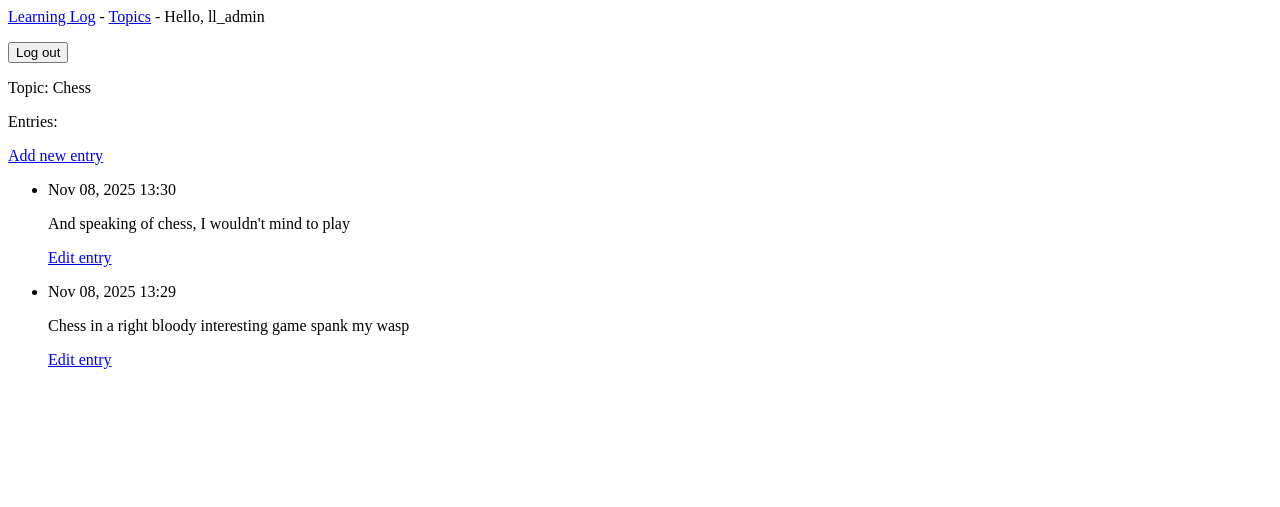
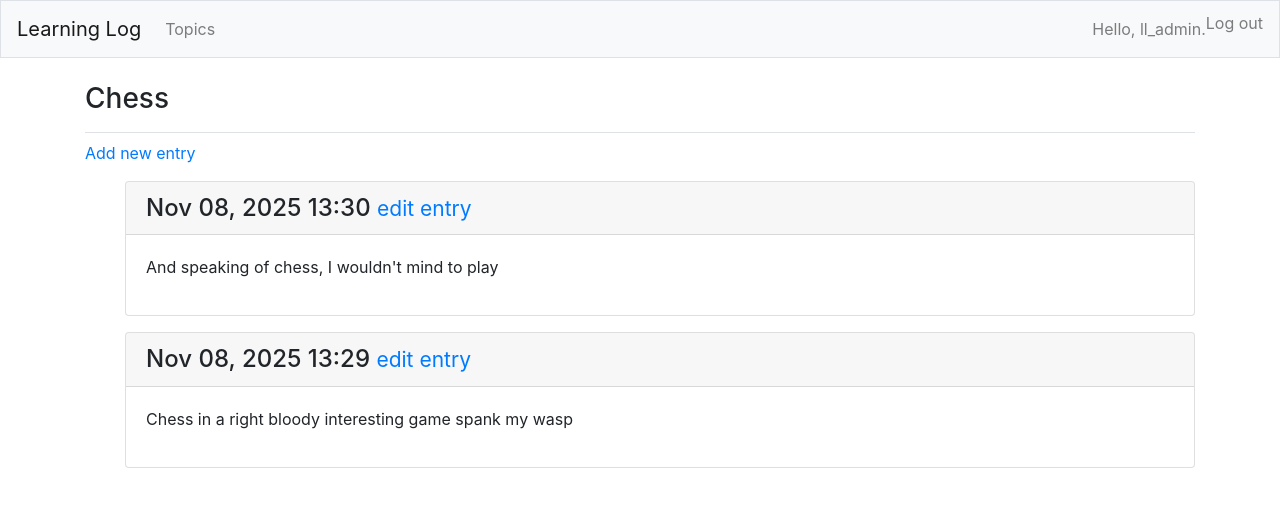
Before and after one commit to callumgordon90/django_practice, a Django app: page /topics/1/ in a window 1280 px wide. Shown: the top 507 px of the page. Run offline with Django 5.2, Linux system fonts and the light colour scheme; a user stored in the database is signed in; data comes from the database, SQL or seed files in the repository; both versions use the stored data as it was after the commit; some libraries are stand-ins or nearby versions.

Commit message:
finished django project

```diff
--- a/learning_log/settings.py
+++ b/learning_log/settings.py
@@ -34,6 +34,8 @@ INSTALLED_APPS = [
     #My apps:
     'learning_logs',
     'users',
+    #Third party apps:
+    'bootstrap4',
     #Default django apps:
     'django.contrib.admin',
     'django.contrib.auth',
--- a/learning_logs/templates/learning_logs/base.html
+++ b/learning_logs/templates/learning_logs/base.html
@@ -1,20 +1,69 @@
-<p>
-    <a href="{% url 'learning_logs:index' %}">Learning Log</a> -
-    <a href="{% url 'learning_logs:topics' %}">Topics</a> -
-    {% if user.is_authenticated %}
-        Hello, {{ user.username }}
+{% load bootstrap4 %}
 
-        <form action="{% url 'users:logout' %}" method="post" style="display:inline;">
-            {% csrf_token %}
-            <button type="submit">
+<!doctype html>
+<html lang="en">
+<head>
+  <meta charset="utf-8">
+  <meta name="viewport" content="width=device-width, initial-scale=1,
+    shrink-to-fit=no">
+  <title>Learning Log</title>
+
+  {% bootstrap_css %}
+  {% bootstrap_javascript jquery='full' %}
+
+</head>
+<body>
+
+  <nav class="navbar navbar-expand-md navbar-light bg-light mb-4 border">
+
+    <a class="navbar-brand" href="{% url 'learning_logs:index'%}">
+        Learning Log</a>
+
+    <button class="navbar-toggler" type="button" data-toggle="collapse"
+        data-target="#navbarCollapse" aria-controls="navbarCollapse"
+        aria-expanded="false" aria-label="Toggle navigation">
+      <span class="navbar-toggler-icon"></span></button>
+    <div class="collapse navbar-collapse" id="navbarCollapse">
+      <ul class="navbar-nav mr-auto">
+        <li class="nav-item">
+          <a class="nav-link" href="{% url 'learning_logs:topics'%}">
+              Topics</a></li>
+      </ul>
+      <ul class="navbar-nav ml-auto">
+        {% if user.is_authenticated %}
+            <li class="nav-item">
+            <span class="navbar-text">Hello, {{ user.username }}.</span>
+            </li>
+            <li class="nav-item">
+            <form method="post" action="{% url 'users:logout' %}" style="display:inline;">
+                {% csrf_token %}
+                <button type="submit" class="btn btn-link nav-link" style="display:inline; padding:0; border:none;">
                 Log out
-            </button>
-        </form>
+                </button>
+            </form>
+            </li>
+        {% else %}
+            <li class="nav-item">
+            <a class="nav-link" href="{% url 'users:register' %}">Register</a>
+            </li>
+            <li class="nav-item">
+            <a class="nav-link" href="{% url 'users:login' %}">Log in</a>
+            </li>
+        {% endif %}
+</ul>
+    </div>
 
-    {% else %}
-        <a href="{% url 'users:login' %}">Log in</a>
-        <a href="{% url 'users:register' %}">Register</a>
-    {% endif %}
-</p>
+  </nav>
 
-{% block content %}{% endblock content %}
+  <main role="main" class="container">
+    <div class="pb-2 mb-2 border-bottom">
+      {% block page_header %}{% endblock page_header %}
+    </div>
+    <div>
+      {% block content %}{% endblock content %}
+    </div>
+  </main>
+
+</body>
+
+</html>
--- a/learning_logs/templates/learning_logs/topic.html
+++ b/learning_logs/templates/learning_logs/topic.html
@@ -1,23 +1,28 @@
 {% extends 'learning_logs/base.html' %}
 
+{% block page_header %}
+  <h3>{{ topic }}</h3>
+{% endblock page_header %}
+
 {% block content %}
-<p>Topic: {{ topic }}</p>
+  <p>
+    <a href="{% url 'learning_logs:new_entry' topic.id %}">Add new entry</a>
+  </p>
 
-<p>Entries:</p>
-<p>
-    <a href="{% url 'learning_logs:new_entry' topic.id %}">Add new entry</a>
-</p>
-<ul>
-{% for entry in entries %}
-    <li>
-        <p>{{ entry.date_added|date:'M d, Y H:i'}}</p>
-        <p>{{ entry.text|linebreaks }}</p>
-        <p>
-            <a href="{% url 'learning_logs:edit_entry' entry.id %}">Edit entry</a>
-        </p>
-    </li>
-{% empty %}
-    <li>There are no more entries for this topic yet.</li>
-{% endfor%}
-</ul>
+  <ul>
+  {% for entry in entries %}
+    <div class="card mb-3">
+      <h4 class="card-header">
+        {{ entry.date_added|date:'M d, Y H:i' }}
+        <small><a href="{% url 'learning_logs:edit_entry' entry.id %}">
+            edit entry</a></small>
+      </h4>
+      <div class="card-body">
+        {{ entry.text|linebreaks }}
+      </div>
+    </div>
+  {% empty %}
+    <p>There are no entries for this topic yet.</p>
+  {% endfor %}
+
 {% endblock content %}
```
Also changed, not shown: learning_logs/templates/learning_logs/index.html (+11 -4 lines), learning_logs/templates/learning_logs/topics.html (+8 -7 lines), users/templates/registration/login.html (+15 -10 lines), db.sqlite3.
